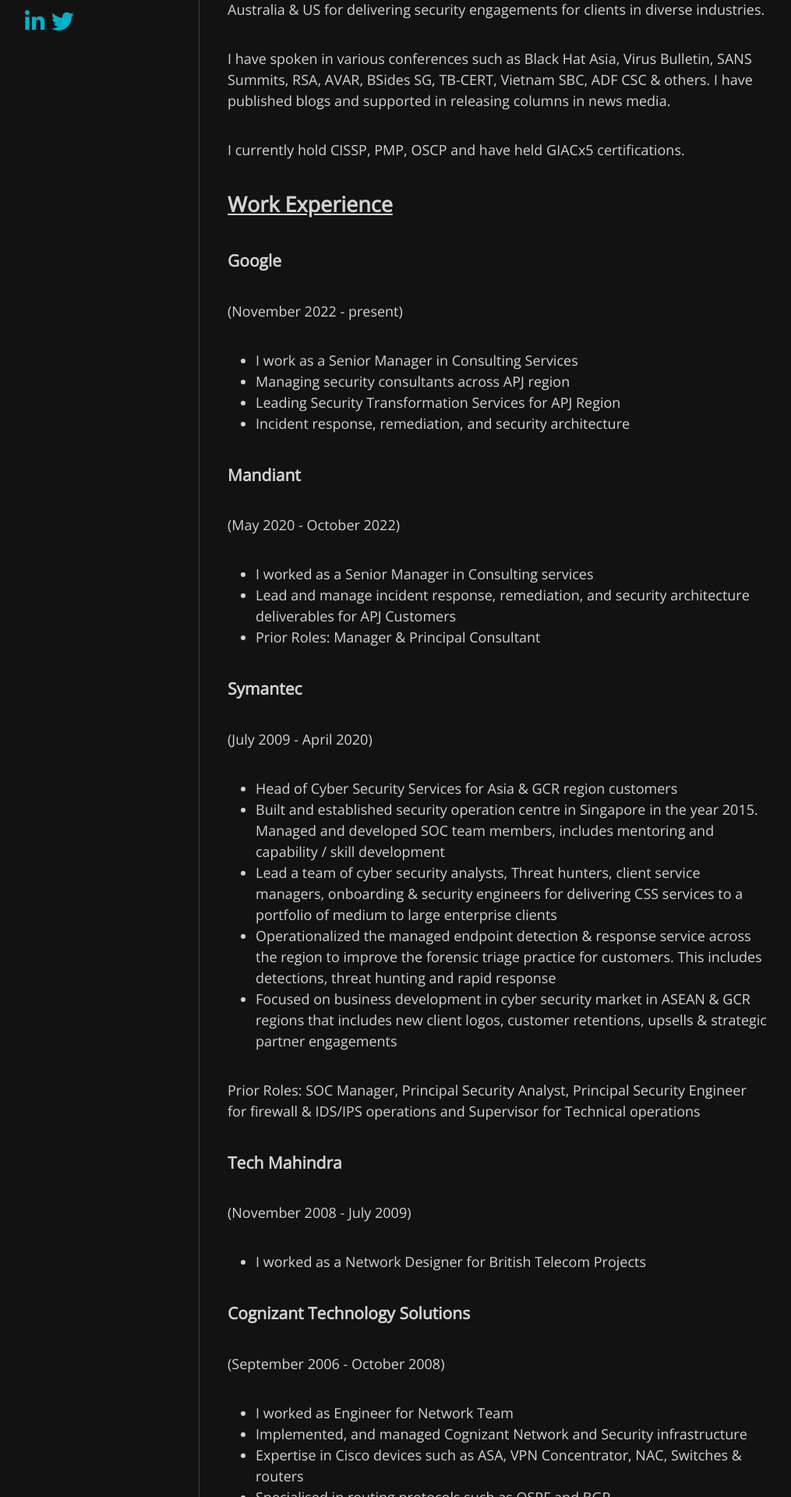
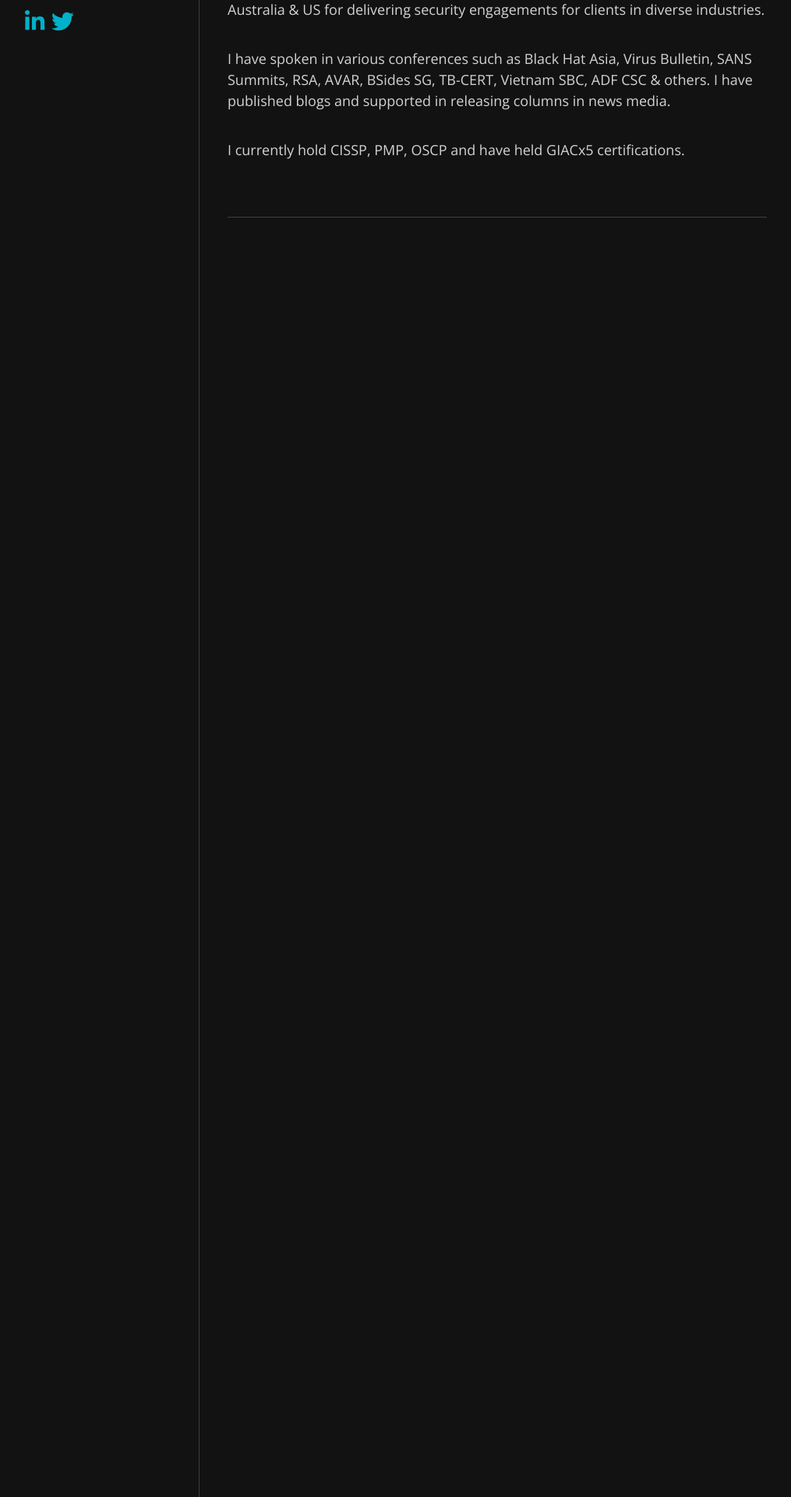
Before and after one commit to Th1ru-M/th1ru-m.github.io, a Jekyll site: the page built from AboutMe.md, in a window 1280 px wide. Shown: the part 390-2310 px from the top of the page at 78% size, without its empty margins (134-1149 px from the left). Built offline with Jekyll 4.4.1, drawn with Linux system fonts in a browser that asks for light colours; nearby versions of some CDN libraries; some web fonts are replaced; some of the changed text lies outside the part shown.

Commit message:
Update AboutMe.md

```diff
--- a/AboutMe.md
+++ b/AboutMe.md
@@ -12,46 +12,3 @@ I have advisory experience with CXO's and senior management across industries du
 I have spoken in various conferences such as Black Hat Asia, Virus Bulletin, SANS Summits, RSA, AVAR, BSides SG, TB-CERT, Vietnam SBC, ADF CSC & others. I have published blogs and supported in releasing columns in news media.
 
 I currently hold CISSP, PMP, OSCP and have held GIACx5 certifications.
-
-## **<u>Work Experience</u>**
-### **Google**
-(November 2022 - present)
-- I work as a Senior Manager in Consulting Services
-- Managing security consultants across APJ region
-- Leading Security Transformation Services for APJ Region
-- Incident response, remediation, and security architecture
-
-### **Mandiant**
-(May 2020 - October 2022)
-- I worked as a Senior Manager in Consulting services
-- Lead and manage incident response, remediation, and security architecture deliverables for APJ Customers
-- Prior Roles: Manager & Principal Consultant
-
-### **Symantec**
-(July 2009 - April 2020)
-- Head of Cyber Security Services for Asia & GCR region customers
-- Built and established security operation centre in Singapore in the year 2015. Managed and developed SOC team members, includes mentoring and capability / skill development
-- Lead a team of cyber security analysts, Threat hunters, client service managers, onboarding & security engineers for delivering CSS services to a portfolio of medium to large enterprise clients
-- Operationalized the managed endpoint detection & response service across the region to improve the forensic triage practice for customers. This includes detections, threat hunting and
-rapid response
-- Focused on business development in cyber security market in ASEAN & GCR regions that includes new client logos, customer retentions, upsells & strategic partner engagements
-
-Prior Roles: SOC Manager, Principal Security Analyst, Principal Security Engineer for firewall & IDS/IPS operations and Supervisor for Technical operations
-
-### **Tech Mahindra**
-(November 2008 - July 2009)
-- I worked as a Network Designer for British Telecom Projects
-
-### **Cognizant Technology Solutions**
-(September 2006 - October 2008)
-- I worked as Engineer for Network Team
-- Implemented, and managed Cognizant Network and Security infrastructure
-- Expertise in Cisco devices such as ASA, VPN Concentrator, NAC, Switches & routers
-- Specialised in routing protocols such as OSPF and BGP
-
-
-### **Network Solutions**
-(February 2005 - August 2006)
-- I worked as Network Engineer and responsible for implementation and maintenance of LAN and WAN data network for various
-Customers
-- Implemented multi-layer switches, routers, and firewalls in various environments
```
